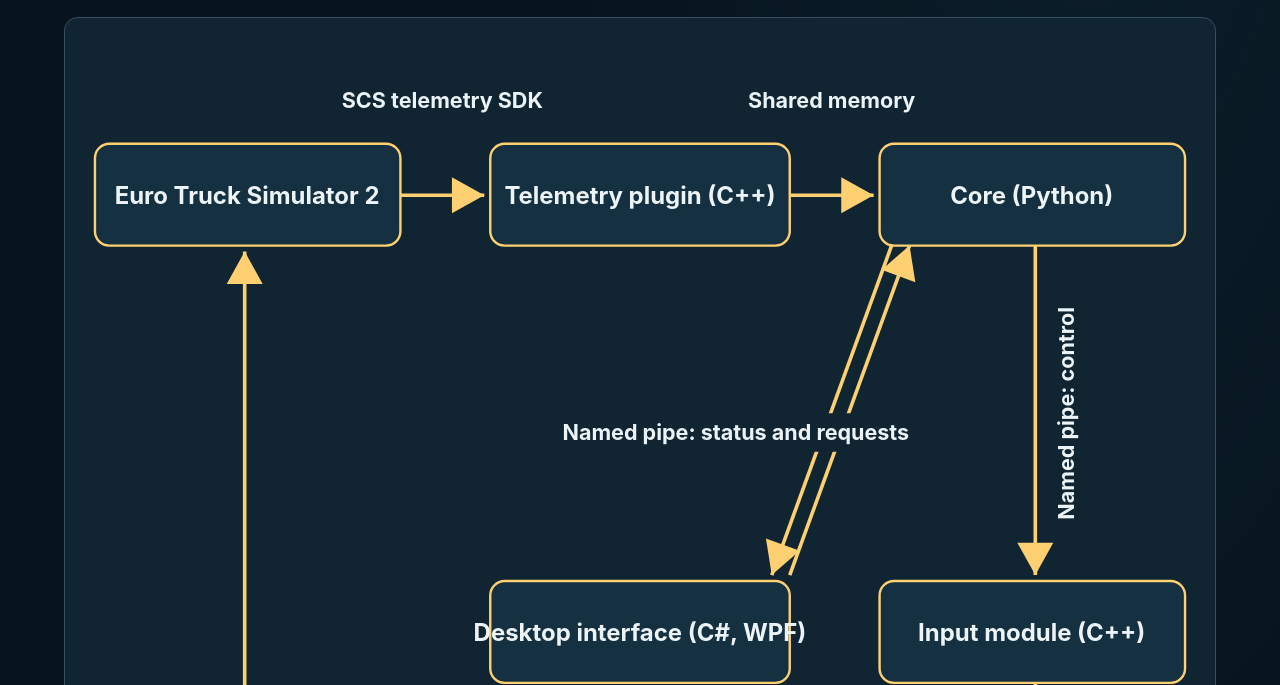
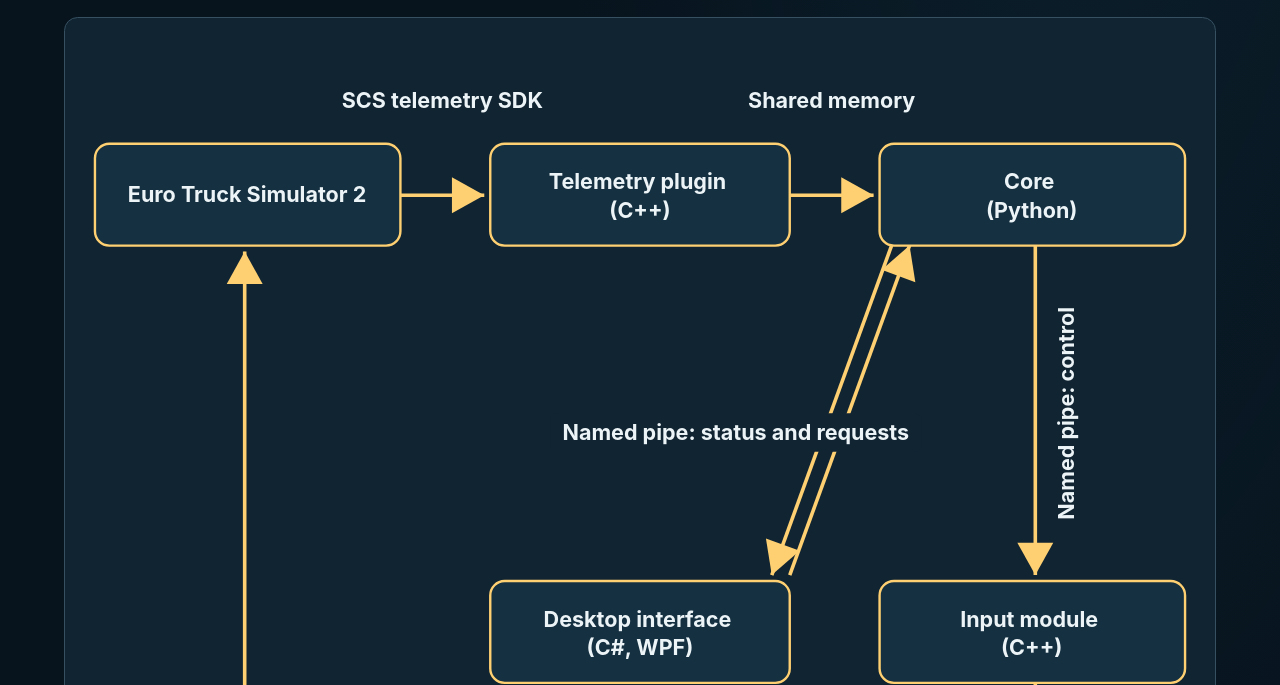
Before and after one commit to SpaceSquare640/Euro_Truck_Simulator_2_Auto_Pilot, an Astro site: page /Euro_Truck_Simulator_2_Auto_Pilot/en/docs/architecture in a window 1280 px wide. Shown: the part 495-1180 px from the top of the page. Built offline with nearby package versions, Linux system fonts and the light colour scheme; Astro itself is replaced by a stand-in of ours.

Commit message:
fix(web): keep architecture diagram labels inside their boxes

```diff
--- a/src/components/ArchitectureDiagram.astro
+++ b/src/components/ArchitectureDiagram.astro
@@ -1,6 +1,18 @@
 ---
 // Edited by: OpenAI-Codex_Responsible: Website
 import { t } from "../i18n";
+
+function splitNodeLabel(label: string): string[] {
+  const separator = label.indexOf(" (");
+  return separator === -1
+    ? [label]
+    : [label.slice(0, separator), label.slice(separator + 1)];
+}
+
+const pluginLines = splitNodeLabel(t("architecture.node.plugin"));
+const coreLines = splitNodeLabel(t("architecture.node.core"));
+const inputLines = splitNodeLabel(t("architecture.node.input"));
+const uiLines = splitNodeLabel(t("architecture.node.ui"));
 ---
 
 <div class="diagram-desktop">
@@ -29,23 +41,35 @@ import { t } from "../i18n";
 
   <g class="node">
     <rect x="25" y="105" width="255" height="85" rx="12" />
-    <text x="152" y="155" text-anchor="middle">{t("architecture.node.game")}</text>
+    <text x="152" y="154" text-anchor="middle">{t("architecture.node.game")}</text>
   </g>
   <g class="node">
     <rect x="355" y="105" width="250" height="85" rx="12" />
-    <text x="480" y="155" text-anchor="middle">{t("architecture.node.plugin")}</text>
+    <text x="480" text-anchor="middle">
+      <tspan x="480" y="143">{pluginLines[0]}</tspan>
+      <tspan x="480" y="167">{pluginLines[1]}</tspan>
+    </text>
   </g>
   <g class="node">
     <rect x="680" y="105" width="255" height="85" rx="12" />
-    <text x="807" y="155" text-anchor="middle">{t("architecture.node.core")}</text>
+    <text x="807" text-anchor="middle">
+      <tspan x="807" y="143">{coreLines[0]}</tspan>
+      <tspan x="807" y="167">{coreLines[1]}</tspan>
+    </text>
   </g>
   <g class="node">
     <rect x="680" y="470" width="255" height="85" rx="12" />
-    <text x="807" y="520" text-anchor="middle">{t("architecture.node.input")}</text>
+    <text x="807" text-anchor="middle">
+      <tspan x="807" y="508">{inputLines[0]}</tspan>
+      <tspan x="807" y="532">{inputLines[1]}</tspan>
+    </text>
   </g>
   <g class="node">
     <rect x="355" y="470" width="250" height="85" rx="12" />
-    <text x="480" y="520" text-anchor="middle">{t("architecture.node.ui")}</text>
+    <text x="480" text-anchor="middle">
+      <tspan x="480" y="508">{uiLines[0]}</tspan>
+      <tspan x="480" y="532">{uiLines[1]}</tspan>
+    </text>
   </g>
 </svg>
 </div>
@@ -98,7 +122,7 @@ import { t } from "../i18n";
 
   .node text {
     fill: var(--text);
-    font-size: 20px;
+    font-size: 18px;
     font-weight: 700;
   }
 
```
